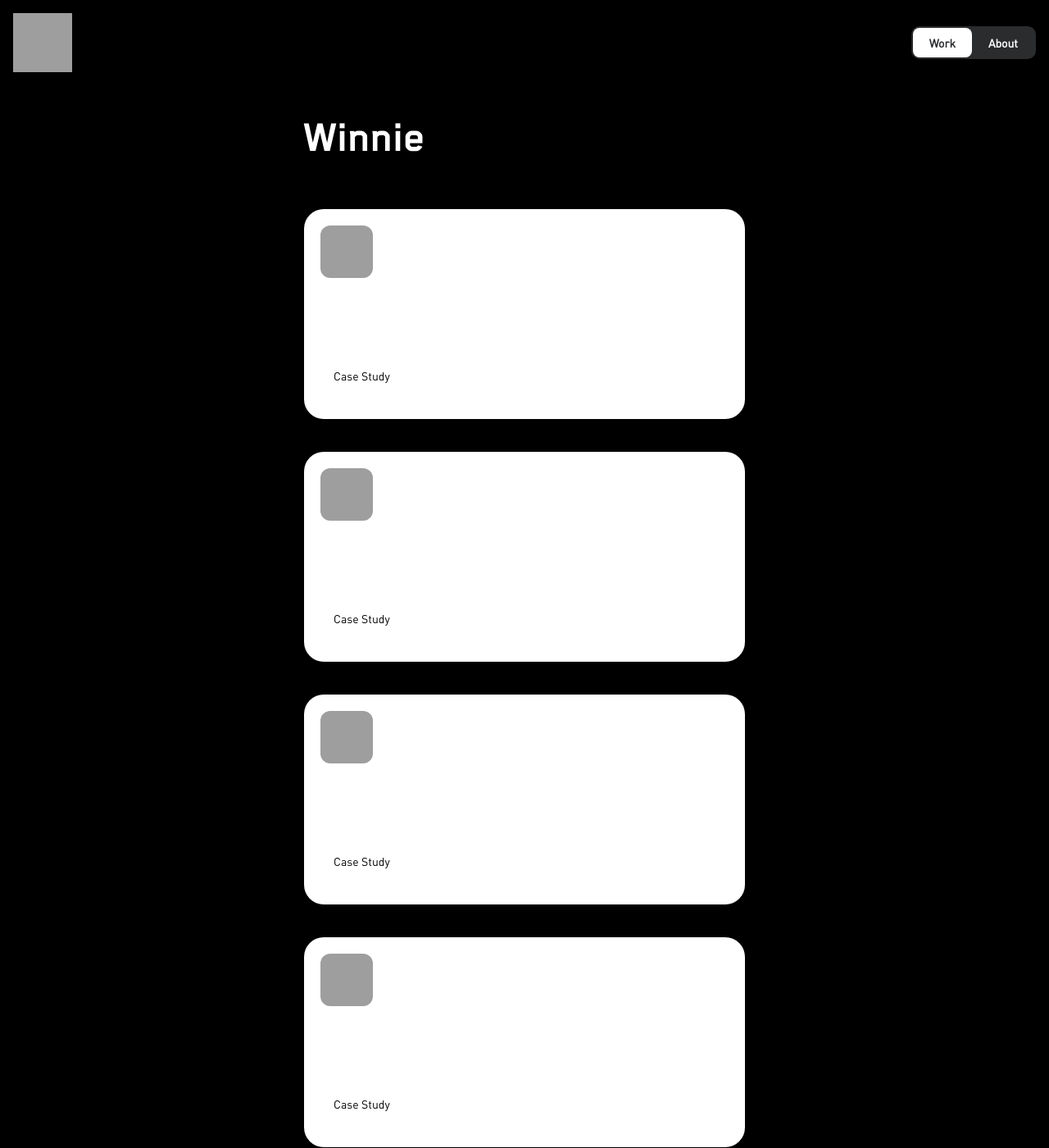
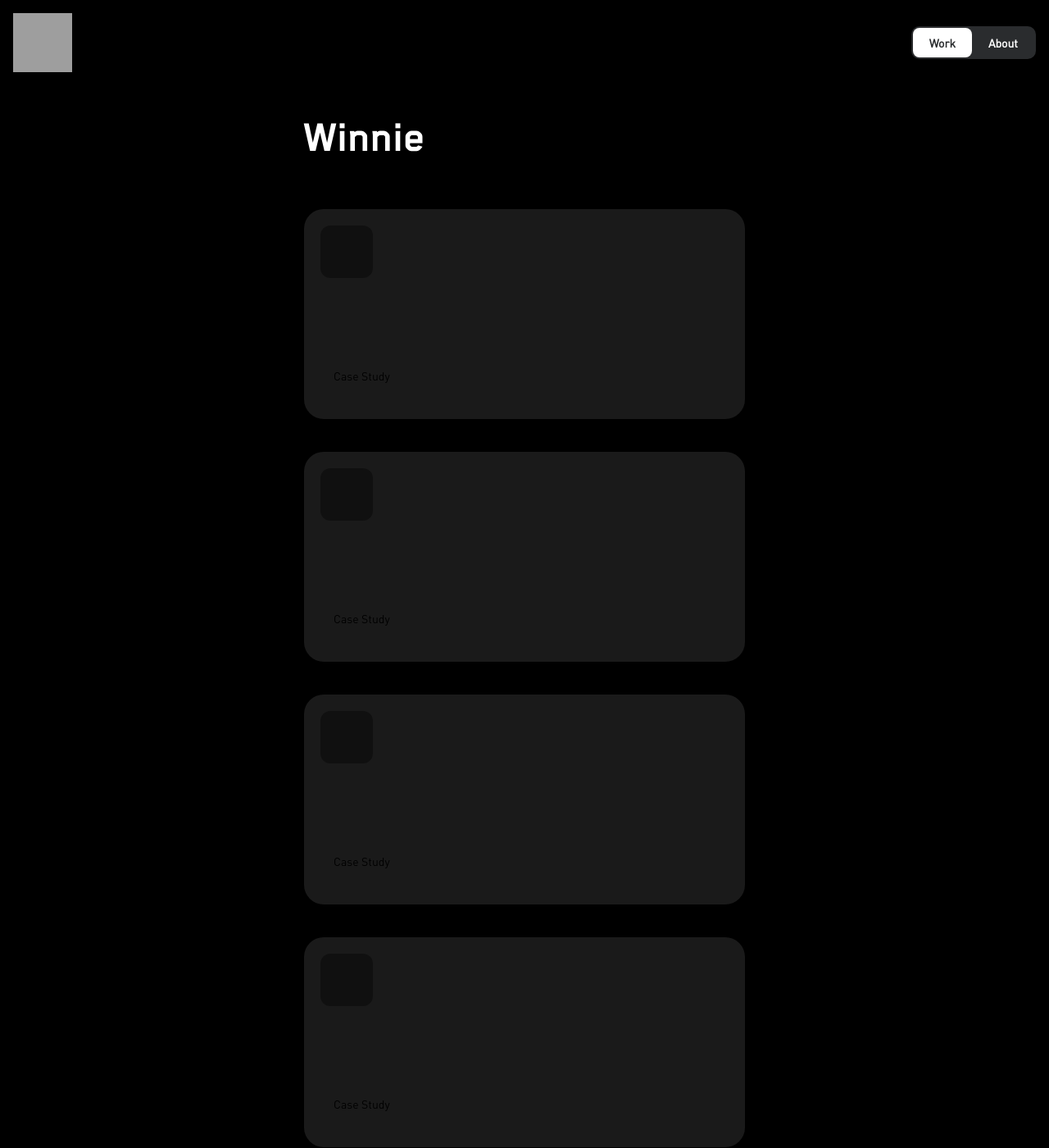
Before and after one commit to jotd/jotd-portfolio, a Jekyll site: the page work/index.html, which Jekyll copies as it is, in a window 1280 px wide and 1400 px high. Shown: the whole window at 82% size. Built offline with Jekyll 4.4.1, drawn with Linux system fonts in a browser that asks for light colours; grey boxes are pictures that could not be loaded.

Commit message:
Update styles.css

```diff
--- a/css/styles.css
+++ b/css/styles.css
@@ -507,8 +507,8 @@ a {
   margin-left: 16px;
   margin-right: 16px;
   border-radius: 24px;
-  background-color: #ffffff; }
-  opacity: 10%;
+  background-color: #ffffff;
+  opacity: 10%; }
 
 @media screen and (max-width: 767px) {
   .work-container {
```
